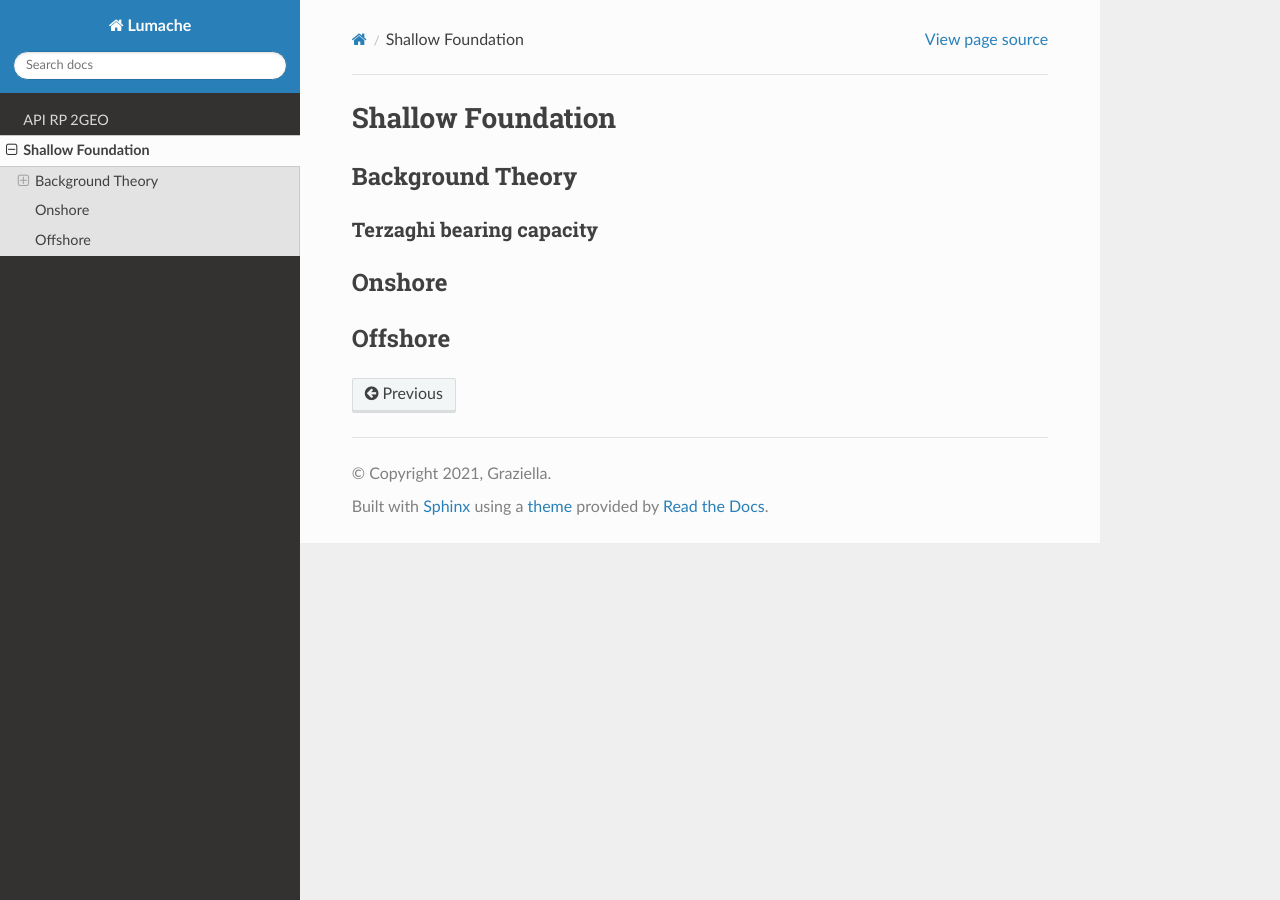
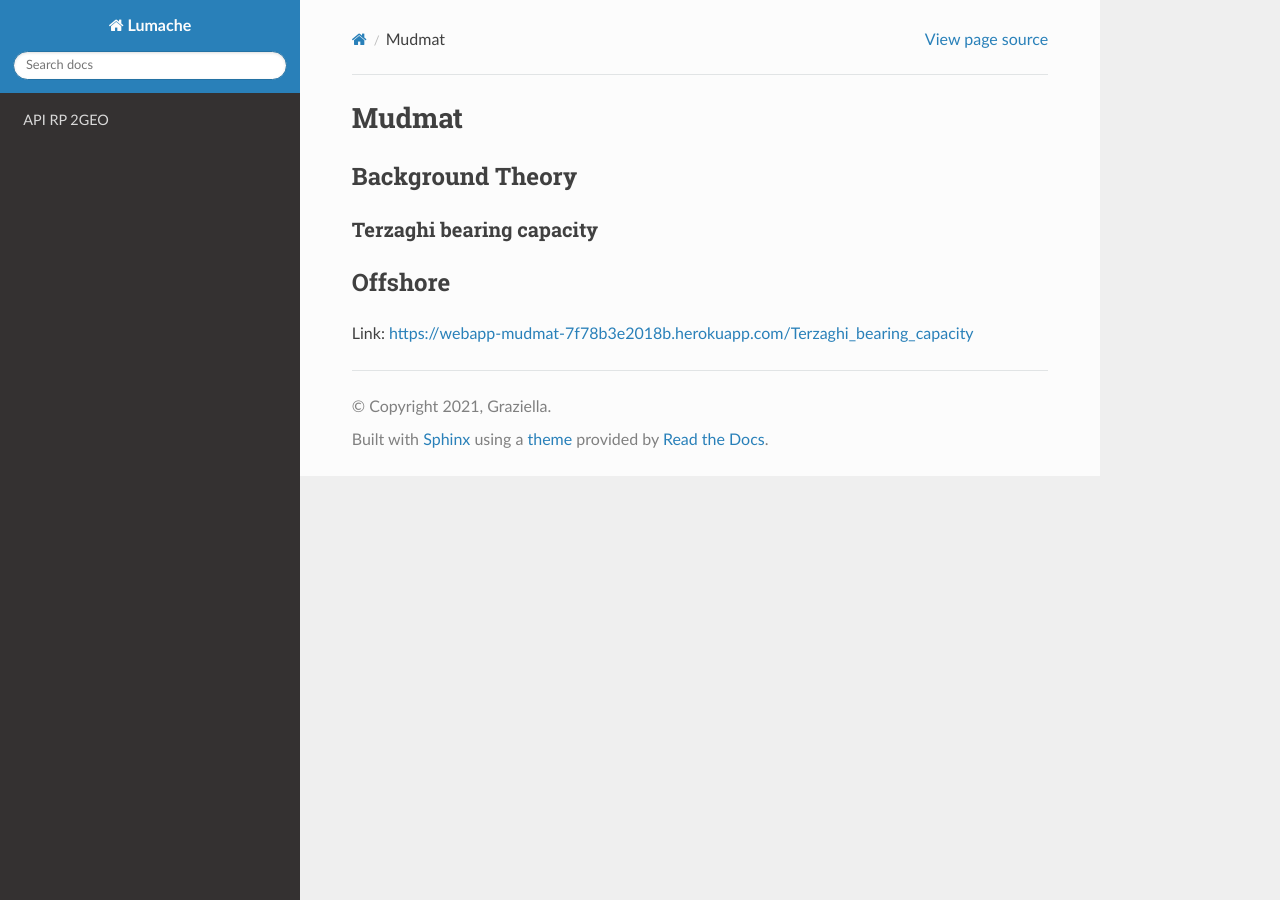
Before and after one commit to jungsohn/geoBTS, a Sphinx documentation site: the page built from docs/source/Mudmat.rst, in a window 1280 px wide. Built offline with Sphinx 7.4.7 and the Read the Docs theme 3.1.0, drawn with Linux system fonts in a browser that asks for light colours; pages that are not in the unit, such as notebooks, are missing from menus.

Commit message:
Update and rename Shallow_Foundation.rst to Mudmat.rst

```diff
--- a/docs/source/Shallow_Foundation.rst
+++ b/docs/source/Mudmat.rst
@@ -1,4 +1,4 @@
-Shallow Foundation
+Mudmat
 ===================
 
 Background Theory
@@ -7,10 +7,8 @@
 Terzaghi bearing capacity
 ..........................
 
-
-Onshore
---------
+Offshore
+---------
 
 
-Offshore
----------
+Link: https://webapp-mudmat-7f78b3e2018b.herokuapp.com/Terzaghi_bearing_capacity
```
